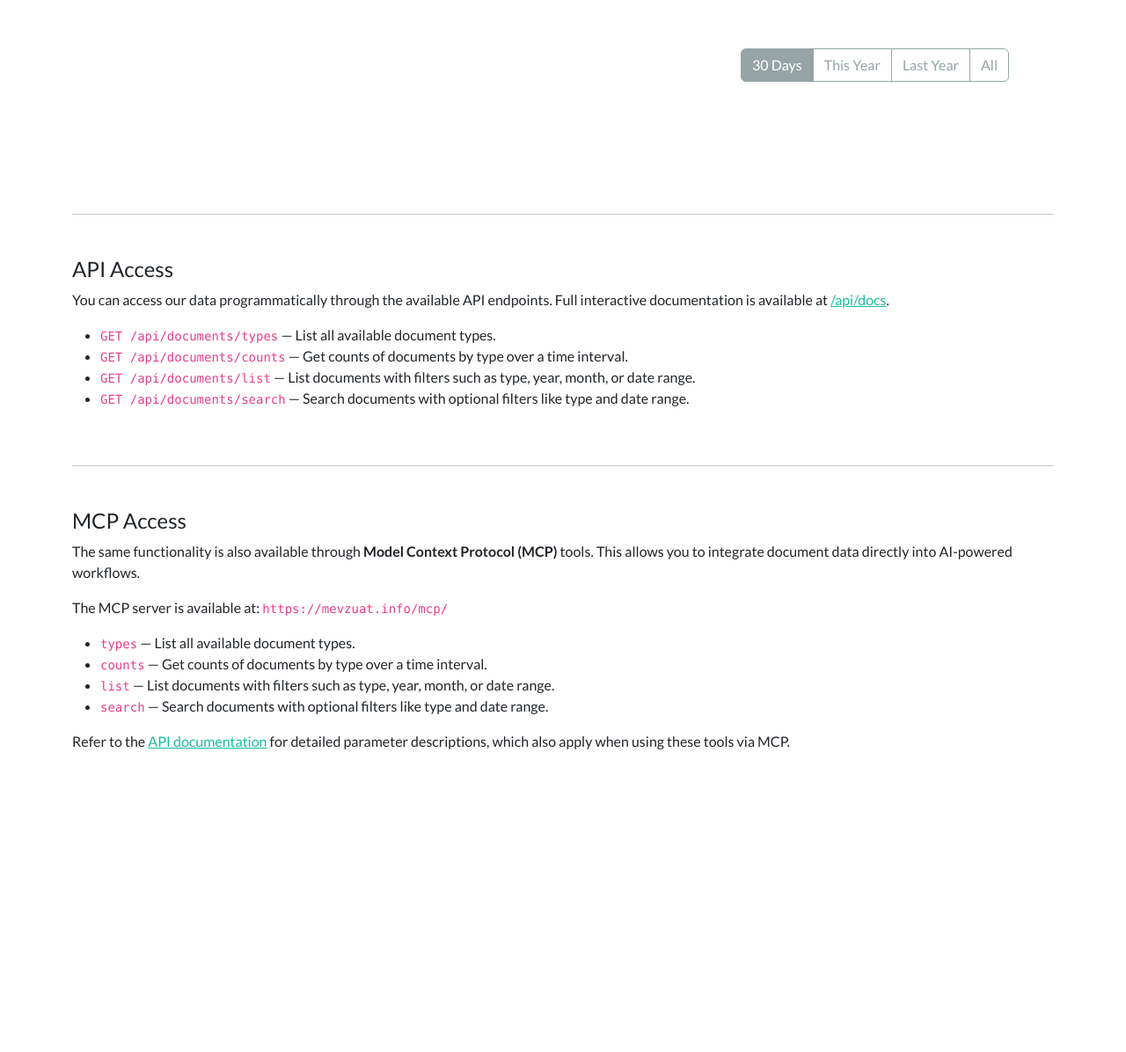
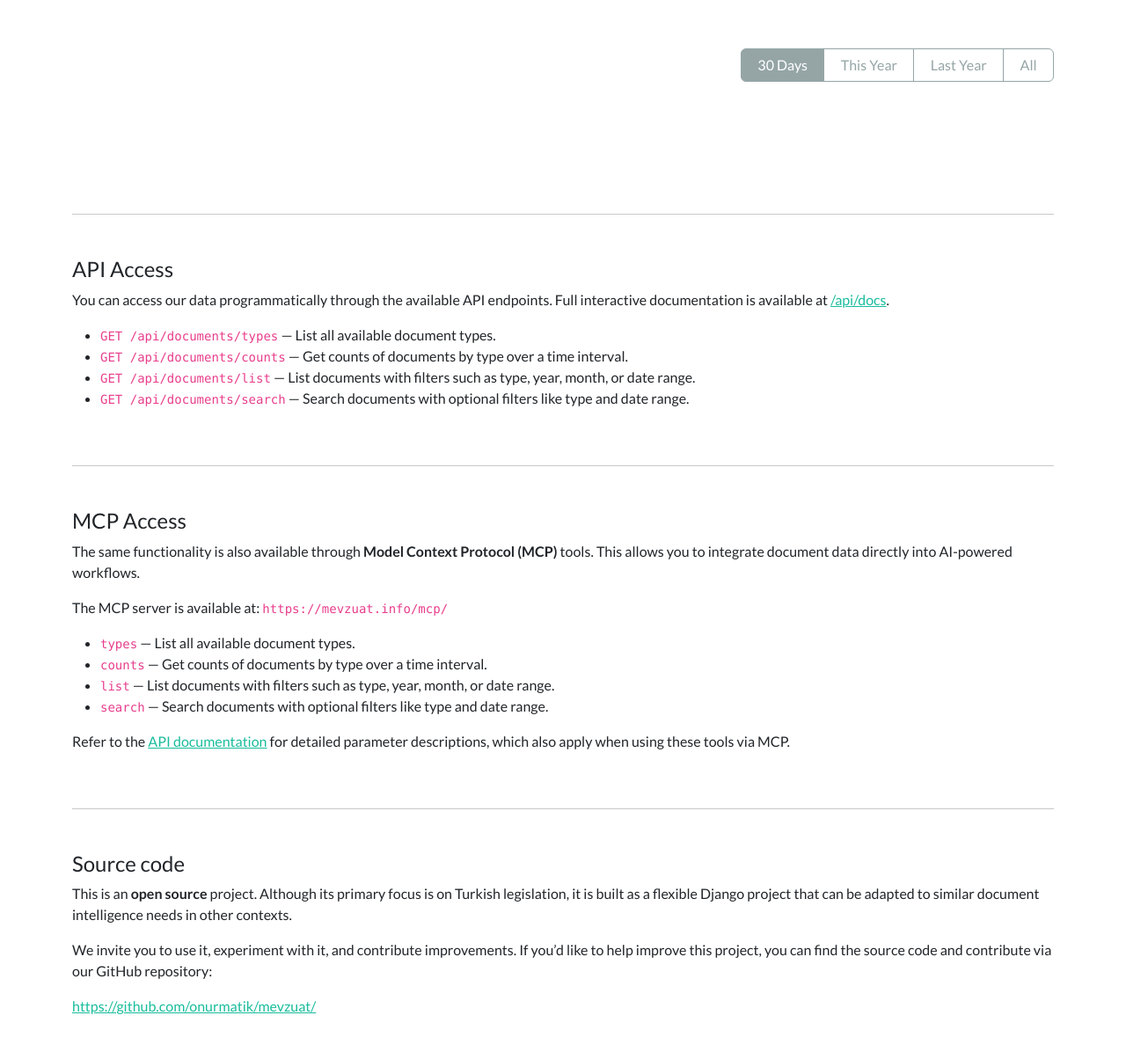
Before and after one commit to onurmatik/mevzuat, a Django app: template mevzuat/templates/home.html in a window 1280 px wide. Shown: the part 73-1269 px from the top of the page at 88% size. Before the commit the page ends 925 px from the top, so only its background shows below. Run offline with Django 5.2, Linux system fonts and the light colour scheme; the template is opened without the code that fills it, so the values that code supplies are empty; a map, chart or similar area stays blank.

Commit message:
Minor UI updates

```diff
--- a/mevzuat/templates/home.html
+++ b/mevzuat/templates/home.html
@@ -15,13 +15,13 @@
   <div class="col-lg-8">
     <canvas id="documentsChart" height="150"></canvas>
   </div>
-  <div class="col-lg-4">
+  <div class="col-lg-4 d-flex flex-column h-100">
     <div id="chartLegend" class="small mb-3"></div>
-    <div id="rangeButtons" class="btn-group" role="group">
-      <button type="button" class="btn btn-outline-secondary active" data-range="30days">30 Days</button>
-      <button type="button" class="btn btn-outline-secondary" data-range="thisYear">This Year</button>
-      <button type="button" class="btn btn-outline-secondary" data-range="lastYear">Last Year</button>
-      <button type="button" class="btn btn-outline-secondary" data-range="all">All</button>
+    <div id="rangeButtons" class="btn-group w-100" role="group">
+      <button type="button" class="btn btn-outline-secondary flex-fill active" data-range="30days">30 Days</button>
+      <button type="button" class="btn btn-outline-secondary flex-fill" data-range="thisYear">This Year</button>
+      <button type="button" class="btn btn-outline-secondary flex-fill" data-range="lastYear">Last Year</button>
+      <button type="button" class="btn btn-outline-secondary flex-fill" data-range="all">All</button>
     </div>
   </div>
 </div>
@@ -53,6 +53,16 @@
       <li><code>search</code> — Search documents with optional filters like type and date range.</li>
     </ul>
     <p>Refer to the <a href="/api/docs">API documentation</a> for detailed parameter descriptions, which also apply when using these tools via MCP.</p>
+  </div>
+</div>
+
+<hr class="my-5">
+<div class="row">
+  <div class="col-12">
+    <h2 class="fs-4">Source code</h2>
+    <p>This is an <strong>open source</strong> project. Although its primary focus is on Turkish legislation, it is built as a flexible Django project that can be adapted to similar document intelligence needs in other contexts.</p>
+    <p>We invite you to use it, experiment with it, and contribute improvements. If you’d like to help improve this project, you can find the source code and contribute via our GitHub repository:</p>
+    <p><a href="https://github.com/onurmatik/mevzuat/" target="_blank">https://github.com/onurmatik/mevzuat/</a></p>
   </div>
 </div>
 
@@ -144,6 +154,7 @@
           data: { labels: periods, datasets },
           options: {
             responsive: true,
+            plugins: { legend: { display: false } },
             scales: { x: { stacked: true }, y: { stacked: true, beginAtZero: true } }
           }
         });
--- a/mevzuat/templates/search_results.html
+++ b/mevzuat/templates/search_results.html
@@ -30,7 +30,6 @@
     <input type="date" class="form-control me-2 d-none" id="startDate">
     <input type="date" class="form-control me-2 d-none" id="endDate">
 
-    <a href="/advanced-search" class="ms-auto">Advanced search</a>
   </div>
 </nav>
 <div class="row">
```
Also changed, not shown: mevzuat/urls.py (+6 -5 lines).
